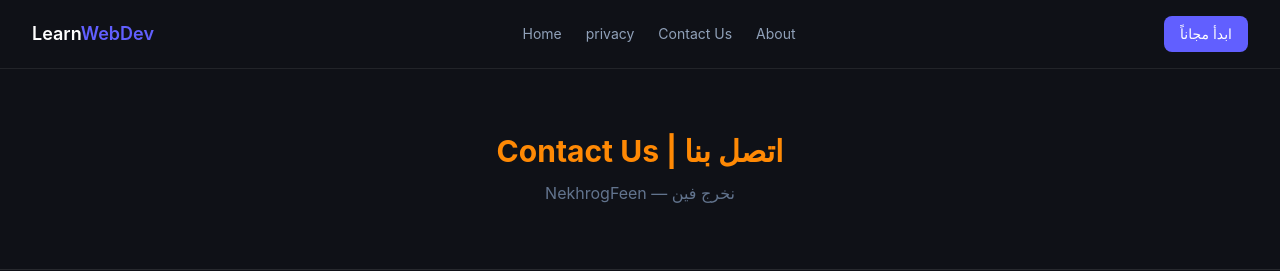
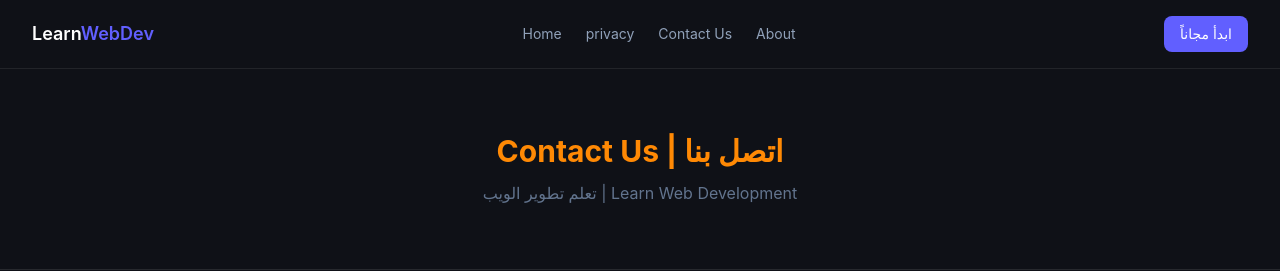
Before and after one commit to Mostafa205dev/LearnWebDev, a React (Vite) app: page /contact in a window 1280 px wide. Shown: the top 271 px of the page. Built offline with nearby package versions, Linux system fonts and the light colour scheme.

Commit message:
fix contact page

```diff
--- a/src/pages/Contact.jsx
+++ b/src/pages/Contact.jsx
@@ -6,7 +6,7 @@
         <h1 className="text-3xl font-bold text-orange-400">
           Contact Us | اتصل بنا
         </h1>
-        <p className="text-slate-500 mt-3">NekhrogFeen — نخرج فين</p>
+        <p className="text-slate-500 mt-3">تعلم تطوير الويب | Learn Web Development</p>
       </div>
 
       {/* Cards */}
--- a/src/pages/Home.jsx
+++ b/src/pages/Home.jsx
@@ -38,6 +38,7 @@
 
         <link rel="canonical" href="https://learnwebdev.me/" />
       </Helmet>
+
       <div className="bg-[#0f1117] min-h-screen text-slate-200 font-sans">
         {/* Hero */}
         <div className="text-center px-8 pt-16 pb-12">
```
